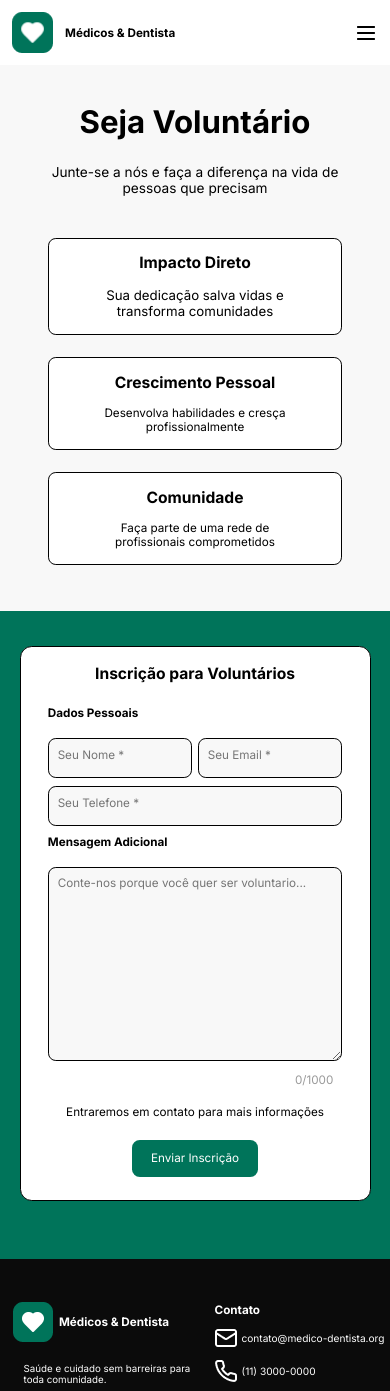
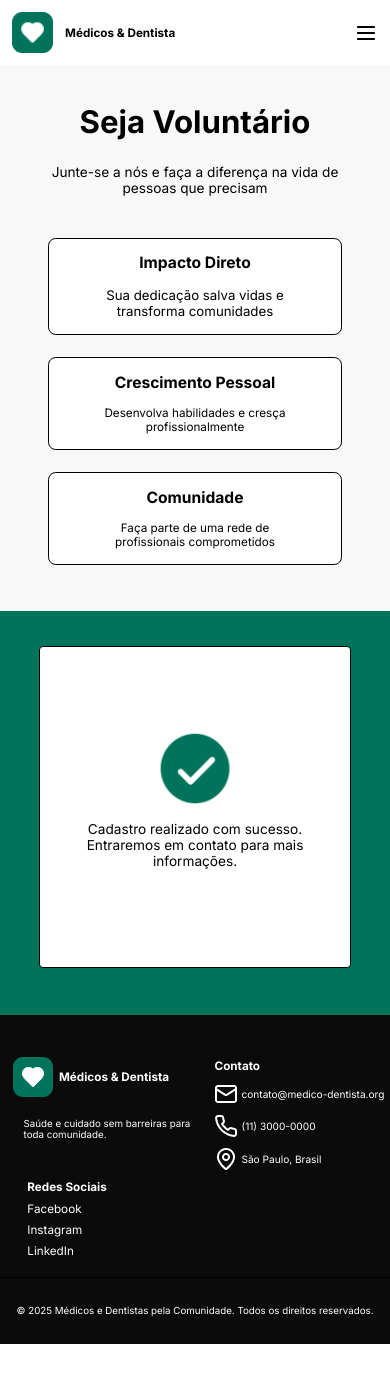
Before and after one commit to Al3ncar/MedDent-connect, a React (Vite) app: page /seja-voluntario in a window 390 px wide. Shown: the top 1391 px of the page. After the commit the page ends 1344 px from the top, so only its background shows below. Built offline with nearby package versions, Linux system fonts and the light colour scheme.

Commit message:
feat: added sand form check

```diff
--- a/src/components/layout/main/layout/form-volunteer.jsx
+++ b/src/components/layout/main/layout/form-volunteer.jsx
@@ -1,7 +1,10 @@
 import { useEffect, useState } from "react";
+import ICheck from "../../../../assets/imgs/icons/check.png";
 import S from "../../../../styles/components/layout/form-volunteer.module.scss";
 
 export const FormVolunteer = () => {
+  const [validInput, setValidInput] = useState(false);
+  const [sandData, setSandData] = useState(true);
   const [formData, setFormData] = useState([
     {
       nome: "",
@@ -18,13 +21,40 @@ export const FormVolunteer = () => {
     setFormData([newFormData]);
   };
 
+  const validEmptyInput = () => {
+    return formData.map((item) => {
+      return item.name === "" && item.email === "" && item.tall === "";
+    });
+  };
+
+  const addBorderErroInInput = (inputValue) => {
+    if (inputValue === "" && validInput) return { border: "solid red 1px" };
+  };
+
+  const sandFormData = (e) => {
+    e.preventDefault();
+    setValidInput(true);
+
+    validEmptyInput() && setSandData(true);
+  };
+
   useEffect(() => {
     console.log(formData);
   }, formData);
 
   return (
     <section className={S.form_volunteer}>
-      <form action="/" method="POST" onSubmit={(e) => e.preventDefault()}>
+      {sandData ? (
+        <div className={S.check_content}>
+          <img src={ICheck} alt="" />
+
+          <p>
+            Cadastro realizado com sucesso. Entraremos em contato para mais
+            informações.
+          </p>
+        </div>
+      ) : (
+        <form action="/" method="POST" onSubmit={(e) => sandFormData(e)}>
           <h2>Inscrição para Voluntários</h2>
           <div className={S.form_volunteer__person}>
             <h3>Dados Pessoais</h3>
@@ -36,6 +66,7 @@ export const FormVolunteer = () => {
               pattern="^[A-Za-zÀ-ÖØ-öø-ÿ]+(?: [A-Za-zÀ-ÖØ-öø-ÿ]+)*$"
               title="Por favor, Digite apenas letras e espaços"
               placeholder="Seu Nome *"
+              style={addBorderErroInInput(formData[0].nome)}
             />
             <input
               value={formData[0].email}
@@ -45,6 +76,7 @@ export const FormVolunteer = () => {
               pattern="^[^\s@]+@[^\s@]+\.[^\s@]+$"
               title="Por favor, Digite um email válido"
               placeholder="Seu Email *"
+              style={addBorderErroInInput(formData[0].email)}
             />
             <input
               value={formData[0].tall}
@@ -54,6 +86,7 @@ export const FormVolunteer = () => {
               pattern="^\(?\d{2}\)?\s?9\d{4}-?\d{4}$"
               title="Por favor, Digite um telefone válido (ex: 11987654321 ou (11) 98765-4321)"
               placeholder="Seu Telefone *"
+              style={addBorderErroInInput(formData[0].tall)}
             />
           </div>
           <div className={S.form_volunteer__msg}>
@@ -72,6 +105,7 @@ export const FormVolunteer = () => {
             <input type="submit" value="Enviar Inscrição" />
           </div>
         </form>
+      )}
     </section>
   );
 };
--- a/src/styles/components/layout/form-volunteer.module.scss
+++ b/src/styles/components/layout/form-volunteer.module.scss
@@ -3,7 +3,7 @@
 .form_volunteer {
   @include V.flex-center;
   background-color: V.$color-btn;
-  padding: 4% 0 7% 0;
+  padding: 4% 0 7%;
 
   form {
     width: 80%;
@@ -26,7 +26,7 @@
       h3 {
         width: 100%;
         font-size: 1.5vw;
-        padding: 2% 0 1% 0;
+        padding: 2% 0 1%;
       }
       input {
         padding: 1% 0 1% 1.5%;
@@ -52,7 +52,7 @@
     .form_volunteer__msg {
       width: 100%;
       h3 {
-        padding: 3% 0 1% 0;
+        padding: 3% 0 1%;
         font-size: 1.5vw;
       }
 
@@ -82,7 +82,7 @@
 
       p {
         font-size: 1.2vw;
-        padding: 2% 0 3% 0;
+        padding: 2% 0 3%;
       }
 
       input {
@@ -91,6 +91,28 @@
 
         padding: 1% 2%;
       }
+    }
+  }
+
+  .check_content {
+    @include V.flex-center;
+    flex-direction: column;
+    width: 80%;
+    margin: 5% 0;
+    padding: 12% 0 15%;
+    background-color: #fff;
+    border-radius: 1vw;
+    border: solid 0.1vw black;
+
+    img {
+      width: 13%;
+    }
+
+    p {
+      margin-top: 3%;
+      width: 35%;
+      font-size: 1.2vw;
+      text-align: center;
     }
   }
   @media (max-width: 1224px) {
@@ -121,8 +143,8 @@
       }
 
       .form_volunteer__submit {
-        p,
-        input {
+        input,
+        p {
           font-size: 1.5vw;
         }
 
@@ -134,6 +156,16 @@
           padding: 2% 3%;
           margin-bottom: 2%;
         }
+      }
+    }
+
+    .check_content {
+      img {
+        width: 15%;
+      }
+      p {
+        width: 43%;
+        font-size: 1.5vw;
       }
     }
   }
@@ -169,8 +201,8 @@
       }
 
       .form_volunteer__submit {
-        p,
-        input {
+        input,
+        p {
           font-size: 2vw;
         }
 
@@ -184,6 +216,16 @@
         }
       }
     }
+
+    .check_content {
+      img {
+        width: 18%;
+      }
+      p {
+        width: 55%;
+        font-size: 1.9vw;
+      }
+    }
   }
   @media (max-width: 592px) {
     form {
@@ -194,7 +236,7 @@
       border-radius: 3vw;
 
       h2 {
-        margin: 3% 0 5% 0;
+        margin: 3% 0 5%;
         text-align: center;
         font-size: 4vw;
       }
@@ -231,8 +273,8 @@
       }
 
       .form_volunteer__submit {
-        p,
-        input {
+        input,
+        p {
           font-size: 3vw;
         }
 
@@ -242,9 +284,20 @@
 
         input {
           padding: 4% 6.5%;
-          margin: 4% 0 5% 0;
+          margin: 4% 0 5%;
           border-radius: 2vw;
         }
+      }
+    }
+
+    .check_content {
+      padding: 20% 0 25% 0;
+      img {
+        width: 28%;
+      }
+      p {
+        width: 90%;
+        font-size: 3.5vw;
       }
     }
   }
@@ -294,8 +347,8 @@
       }
 
       .form_volunteer__submit {
-        p,
-        input {
+        input,
+        p {
           font-size: 6vw;
           text-align: center;
         }
@@ -306,8 +359,22 @@
 
         input {
           padding: 5% 10%;
-          margin: 4% 0 5% 0;
+          margin: 4% 0 5%;
         }
+      }
+    }
+
+    .check_content {
+      width: 90%;
+      border-radius: 3vw;
+      padding: 20% 0 25% 0;
+
+      img {
+        width: 35%;
+      }
+      p {
+        width: 90%;
+        font-size: 5vw;
       }
     }
   }
```
Also changed, not shown: src/assets/imgs/icons/check.png (added). Lines whose indentation alone changed are shown as unchanged.
